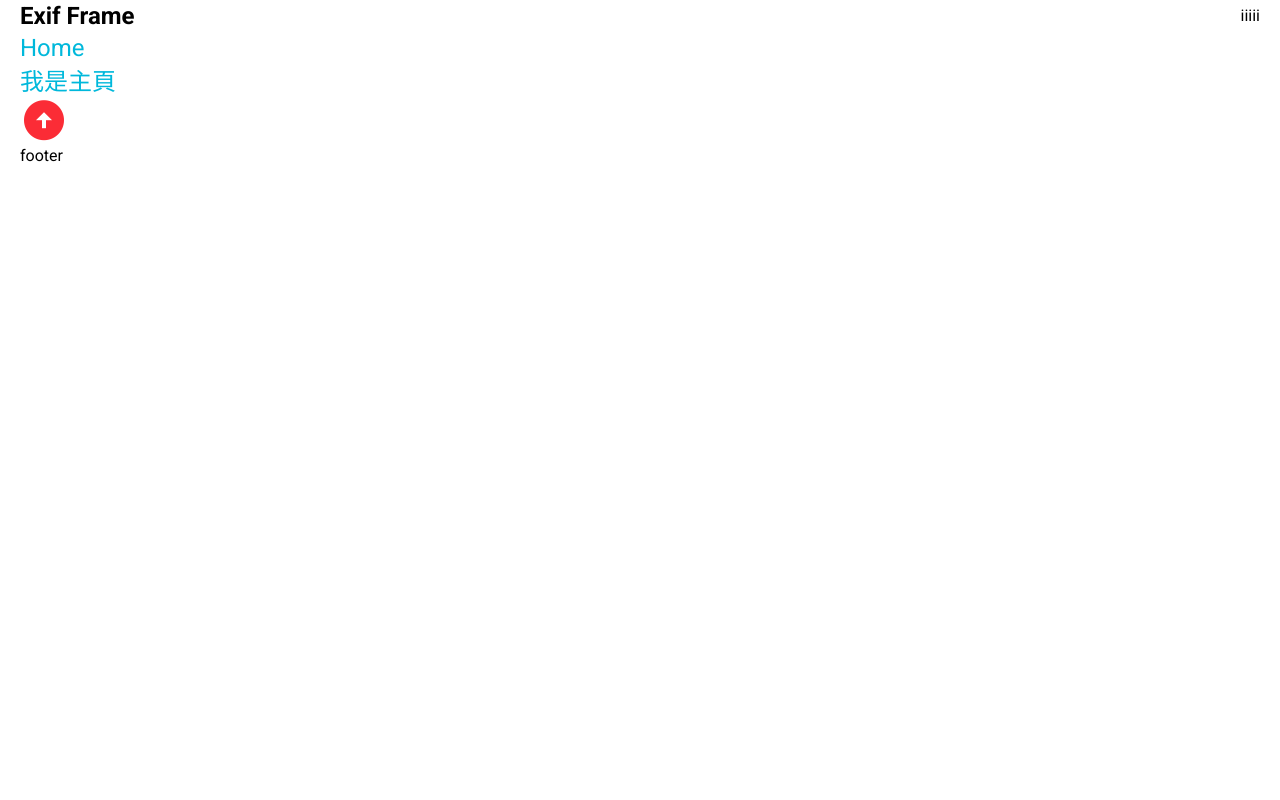
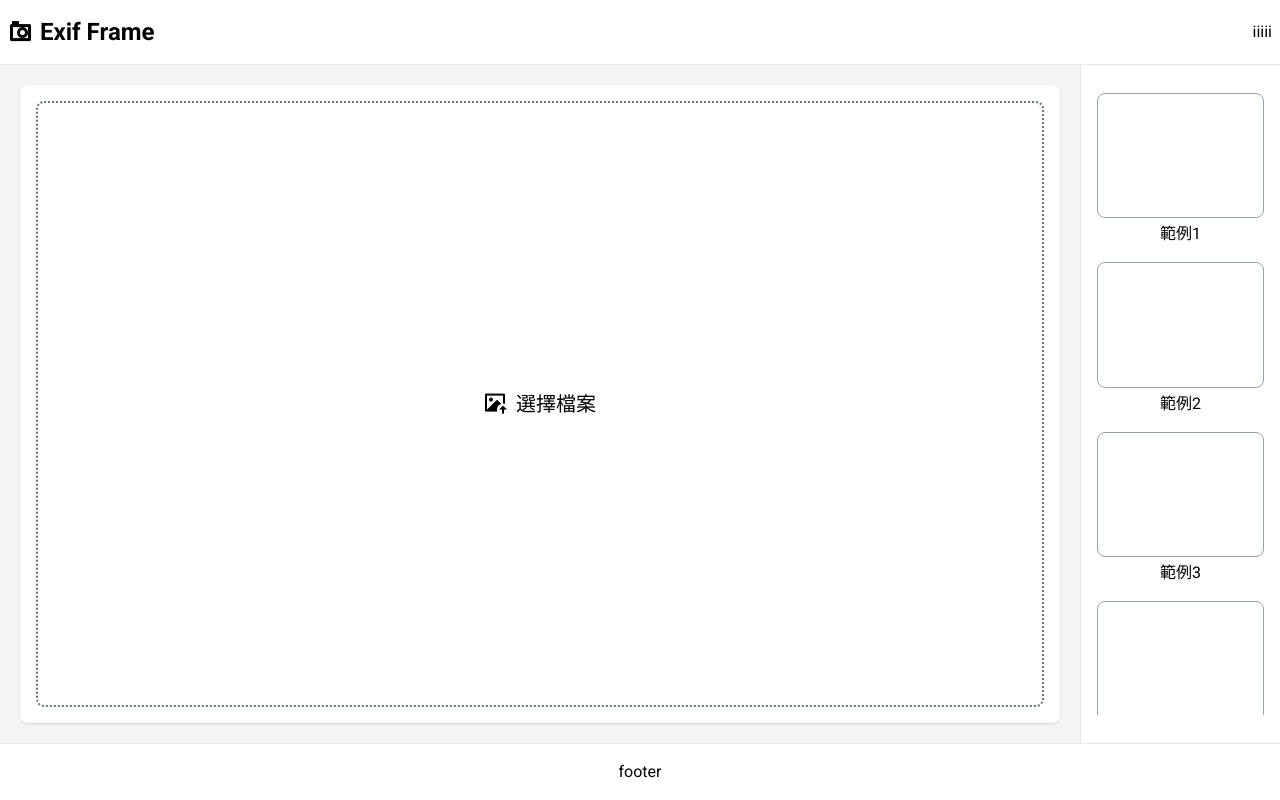
Before and after one commit to BurnettMiao/exif-frame, a Vue app: page / in a window 1280 px wide. Built offline with nearby package versions, Linux system fonts and the light colour scheme; the HTML template or start-up script is replaced by a standard one.

Commit message:
基本版面layout

```diff
--- a/src/App.vue
+++ b/src/App.vue
@@ -3,14 +3,25 @@ import { RouterLink, RouterView } from 'vue-router'
 </script>
 
 <template>
-  <div class="px-5">
-    <header class="flex items-center justify-between">
-      <div class="font-bold text-2xl">Exif Frame</div>
+  <div class="flex h-screen flex-col">
+    <!-- Navbar -->
+    <header class="w-full border-b border-b-gray-200">
+      <div class="flex items-center justify-between w-full max-w-7xl mx-auto py-4 px-2">
+        <div class="font-bold text-2xl flex items-center gap-x-2">
+          <i class="ri-camera-3-line"></i> <span>Exif Frame</span>
+        </div>
 
-      <nav>iiiii</nav>
+        <nav>iiiii</nav>
+      </div>
     </header>
-    <RouterView />
-    <div>footer</div>
+
+    <!-- 主體 -->
+    <div class="flex-1 flex overflow-hidden">
+      <RouterView />
+    </div>
+
+    <!-- footer -->
+    <div class="text-center p-4 bg-white border-t border-t-gray-200">footer</div>
   </div>
 </template>
 
--- a/src/views/HomeView.vue
+++ b/src/views/HomeView.vue
@@ -1,7 +1,92 @@
-<script setup lang="ts"></script>
+<script setup lang="ts">
+import { ref } from 'vue'
+import ExifReader from 'exifreader'
+
+// 用來存放照片資訊的響應式變數
+const photoInfo = ref<any>(null)
+const imageUrl = ref<string | null>(null)
+
+const handleFileUpload = async (event: Event) => {
+  const target = event.target as HTMLInputElement
+  const file = target.files?.[0]
+  console.log(file)
+  if (!file) return
+
+  // 1. 預覽照片 (建立一個暫時的 URL)
+  imageUrl.value = URL.createObjectURL(file)
+
+  try {
+    // 2. 讀取 EXIF 資訊
+    // ExifReader 會自動處理 File 物件
+    const tags = await ExifReader.load(file)
+
+    // 3. 整理我們想要的資訊
+    // 使用 ?.description 來取得易讀的文字內容
+    photoInfo.value = {
+      date: tags['DateTimeOriginal']?.description || '未知日期',
+      model: tags['Model']?.description || '未知相機',
+      exposure: tags['ExposureTime']?.description || '未知快門',
+      aperture: tags['FNumber']?.description || '未知光圈',
+      iso: tags['ISOSpeedRatings']?.description || '未知ISO',
+    }
+
+    console.log('完整解析結果：', tags)
+  } catch (error) {
+    console.log('解析 EXIF 出錯：', error)
+    photoInfo.value = { error: '無法讀取此照片的 EXIF 資訊' }
+  }
+}
+</script>
 
 <template>
-  <div class="text-2xl text-cyan-500">Home</div>
-  <div class="font-noto text-2xl text-cyan-500">我是主頁</div>
-  <i class="ri-arrow-up-circle-fill text-5xl text-red-500"></i>
+  <div class="flex w-full h-full overflow-hidden">
+    <!-- 左側預覽區 -->
+    <div class="w-full h-full p-5 bg-gray-100">
+      <div class="bg-white rounded-lg shadow p-4 w-full h-full">
+        <input
+          id="image-upload"
+          @change="handleFileUpload"
+          class="hidden"
+          type="file"
+          accept="image/*"
+        />
+
+        <!-- 自訂樣式的 label -->
+        <label
+          for="image-upload"
+          class="w-full h-full border-2 border-dotted border-gray-500 rounded-lg flex items-center justify-center group cursor-pointer"
+        >
+          <div class="flex items-center justify-center gap-x-2">
+            <i class="ri-image-upload-fill text-2xl group-hover:text-amber-400"></i>
+            <span class="text-xl group-hover:text-amber-400">選擇檔案</span>
+          </div>
+        </label>
+      </div>
+    </div>
+
+    <!-- 右側編輯工具區 -->
+    <div
+      class="sm:min-w-50 2xl:min-w-60 bg-white px-4 py-7 border-l border-l-gray-200 flex flex-col h-full overflow-hidden"
+    >
+      <div class="flex-1 overflow-y-scroll flex flex-col gap-y-4">
+        <div v-for="i in 5" :key="i">
+          <div class="border border-gray-400 rounded-lg w-full aspect-4/3"></div>
+          <div class="mt-1 text-center">範例{{ i }}</div>
+        </div>
+      </div>
+    </div>
+  </div>
+
+  <!-- 簡易的拍立得預覽框 -->
+  <!-- <div v-if="imageUrl" class="bg-white p-4 shadow-xl border border-gray-200 rounded-sm">
+    <img :src="imageUrl" class="w-full aspect-square object-cover mb-4" />
+
+    <div v-if="photoInfo" class="text-gray-600 font-mono text-sm space-y-1">
+      <p>📅 日期：{{ photoInfo.date }}</p>
+      <p>📷 相機：{{ photoInfo.model }}</p>
+      <p>
+        ⚙️ 參數：f/{{ photoInfo.aperture }} | {{ photoInfo.exposure }}s | ISO {{ photoInfo.iso }}
+      </p>
+    </div>
+  </div> -->
 </template>
```
